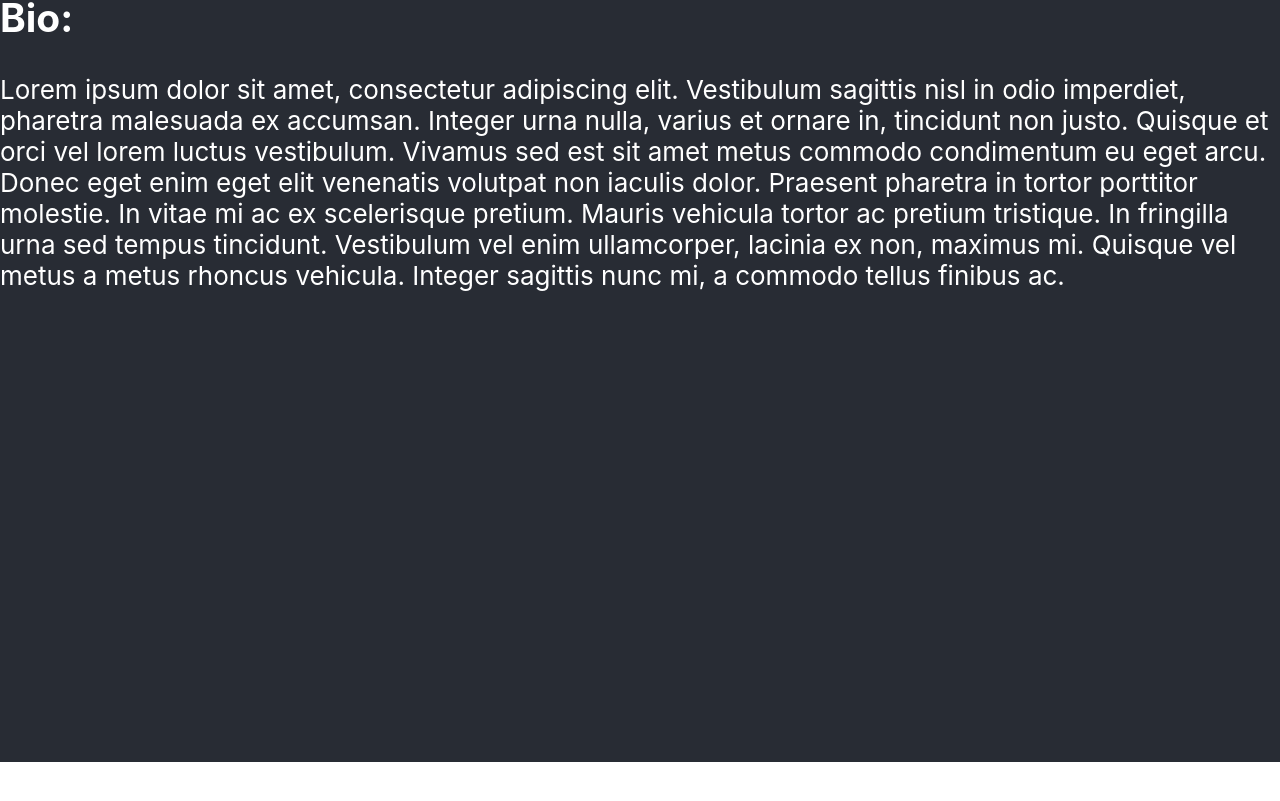
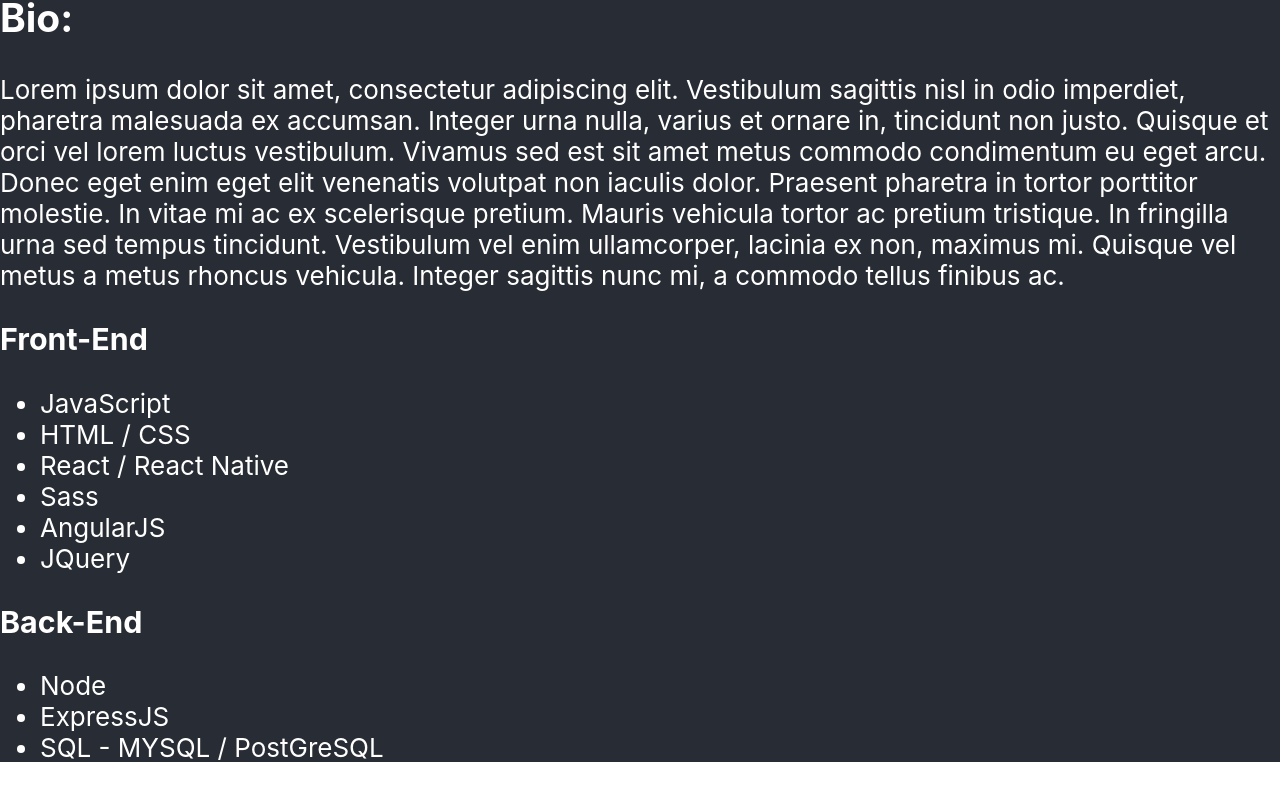
Before and after one commit to JadeJDoucet/portfolio-2020, a React (Create React App) app: page / in a window 1280 px wide. Shown: the part 838-1639 px from the top of the page. Before the commit the page ends 1600 px from the top, so only its background shows below. Built offline with nearby package versions, Linux system fonts and the light colour scheme.

Commit message:
updated classes, added more about info

```diff
--- a/src/pages/About.js
+++ b/src/pages/About.js
@@ -13,6 +13,38 @@ export default function About() {
                 Vestibulum vel enim ullamcorper, lacinia ex non, maximus mi. Quisque vel metus a metus rhoncus vehicula.
                 Integer sagittis nunc mi, a commodo tellus finibus ac.
             </p>
+            <div id="job-container">
+                <div className="job">
+                    <h3>Front-End</h3>
+                    <ul className="skills">
+                    <li className="skills-item">JavaScript</li>
+                    <li className="skills-item">HTML / CSS</li>
+                    <li className="skills-item">React / React Native</li>
+                    <li className="skills-item">Sass</li>
+                    <li className="skills-item">AngularJS</li>
+                    <li className="skills-item">JQuery</li>
+                    </ul>
+                </div>
+
+                <div className="job">
+                    <h3>Back-End</h3>
+                    <ul className="skills">
+                    <li className="skills-item">Node</li>
+                    <li className="skills-item">ExpressJS</li>
+                    <li className="skills-item">SQL - MYSQL / PostGreSQL</li>
+                    <li className="skills-item">NoSQL - MongoDB</li>
+                    </ul>
+                </div>
+
+                <div className="job">
+                    <h3>Extras</h3>
+                    <ul className="skills">
+                    <li className="skills-item">Git</li>
+                    <li className="skills-item">Agile</li>
+                    <li className="skills-item">Linux</li>
+                    </ul>
+                </div>
+            </div>
         </div>
     );
 }
```
